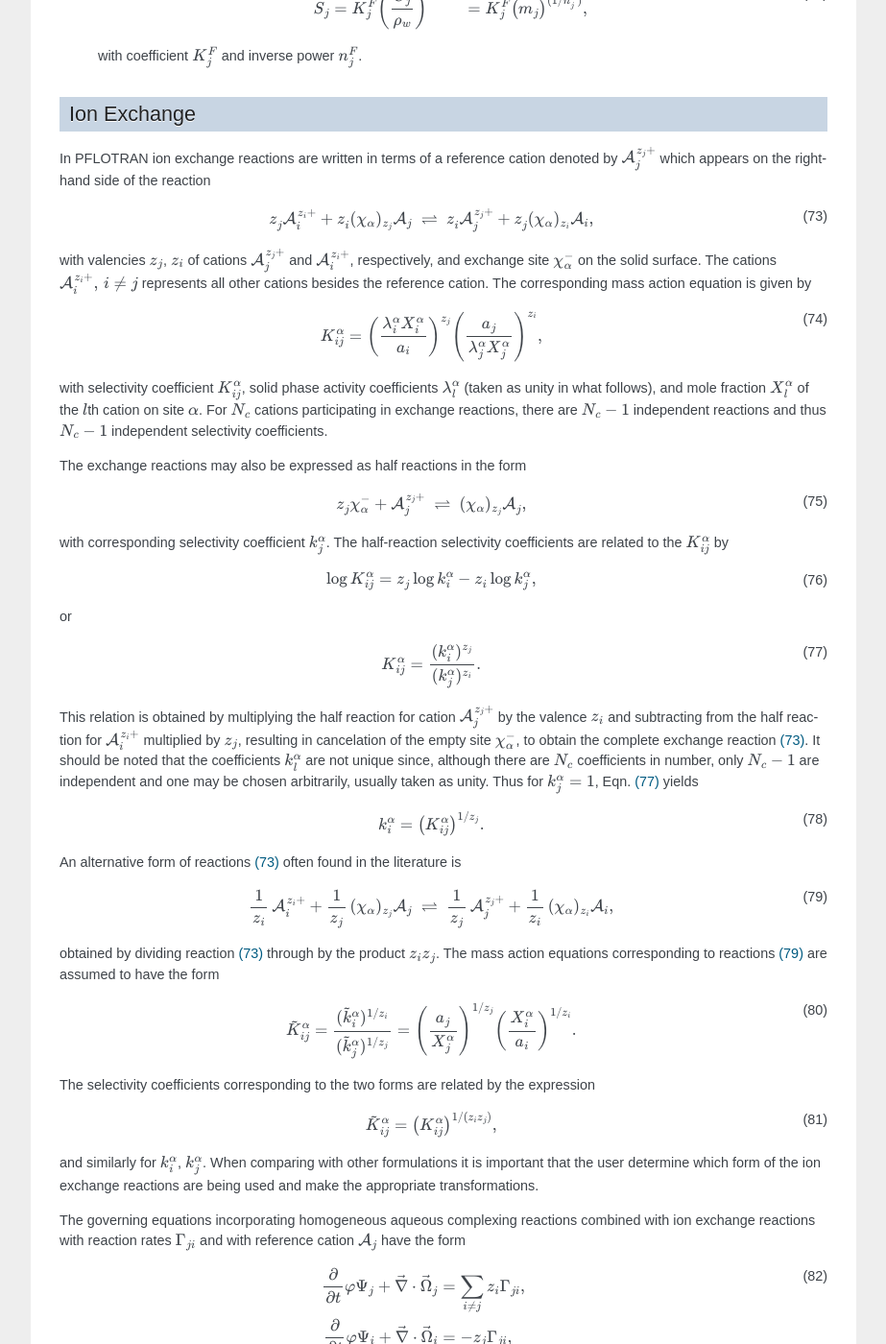
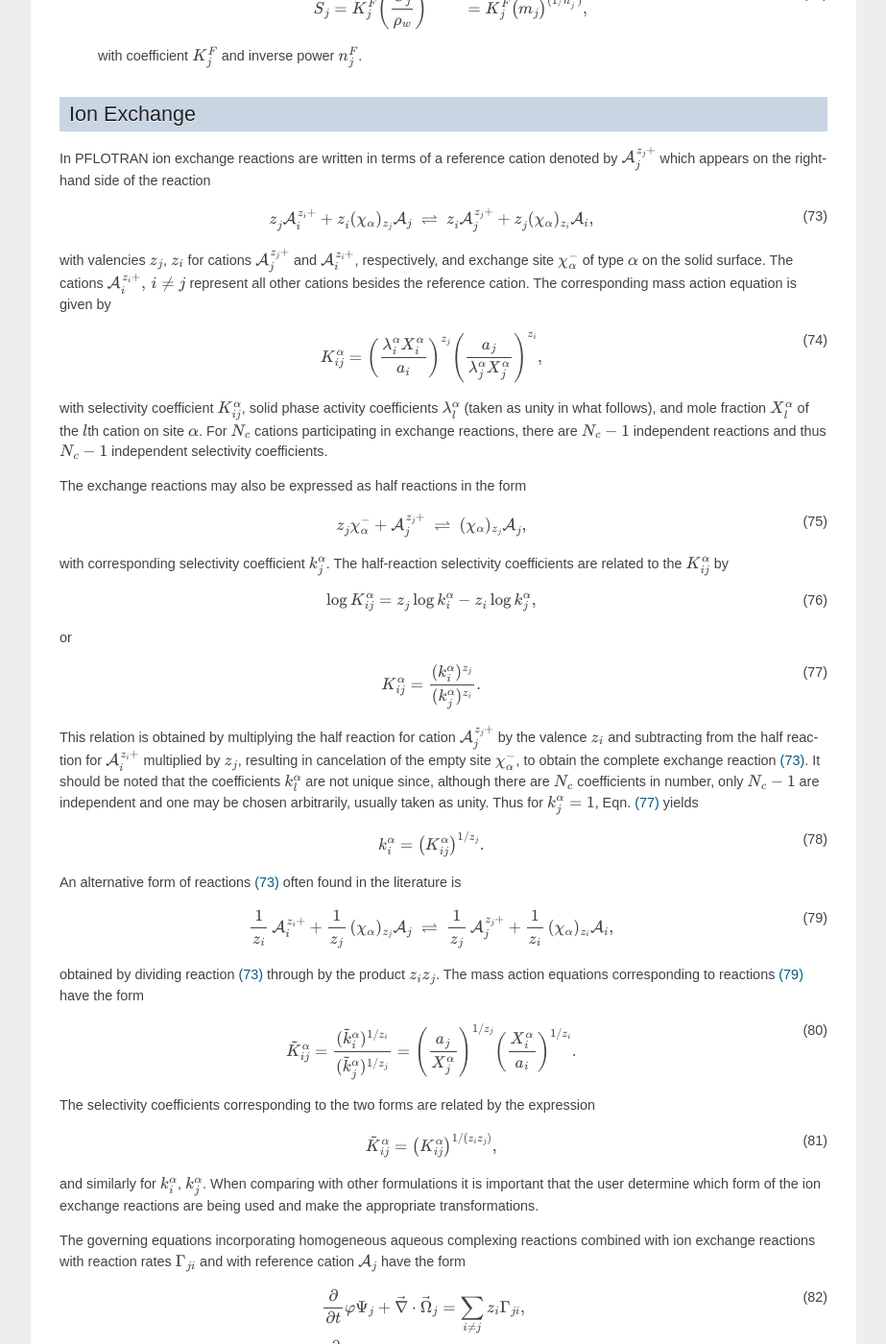
Before and after one commit to Miracloon/pflotran-documentation, a Sphinx documentation site: the page built from source/theory_guide/mode_reactive_transport.rst, in a window 1280 px wide and 1400 px high, scrolled down 10093 px. Shown: the whole window at 96% size, without its empty margins (318-1241 px from the left). Built offline with Sphinx 7.4.7, drawn with Linux system fonts in a browser that asks for light colours; some of the changed text lies outside the part shown.

```diff
--- a/source/theory_guide/mode_reactive_transport.rst
+++ b/source/theory_guide/mode_reactive_transport.rst
@@ -798,11 +798,11 @@ right-hand side of the reaction
    z_j^{} {\mathcal A}_i^{z_i+} + z_i^{} (\chi_{\alpha})_{z_j} {\mathcal A}_j {~\rightleftharpoons~} z_i^{} {\mathcal A}_j^{z_j+} + z_j^{} (\chi_{\alpha})_{z_i} {\mathcal A}_i,
 
 
-with valencies :math:`z_j`, :math:`z_i` of cations
+with valencies :math:`z_j`, :math:`z_i` for cations
 :math:`{\mathcal A}_j^{z_j+}` and :math:`{\mathcal A}_i^{z_i+}`,
-respectively, and exchange site :math:`\chi_{{\alpha}}^-` on the solid
+respectively, and exchange site :math:`\chi_{{\alpha}}^-` of type :math:`\alpha` on the solid
 surface. The cations :math:`{{\mathcal A}}_i^{z_i+}, \,i\ne j`
-represents all other cations besides the reference cation. The
+represent all other cations besides the reference cation. The
 corresponding mass action equation is given by
 
 .. math::
@@ -840,7 +840,7 @@ or
 .. math::
    :label: eqkij
 
-   K_{ij}^{\alpha}= \frac{(k_i^{{\alpha}})^{z_j}}{(k_j^{\alpha})^{z_i}}.
+   K_{ij}^{\alpha} = \frac{(k_i^{{\alpha}})^{z_j}}{(k_j^{\alpha})^{z_i}}.
 
 This relation is obtained by multiplying the half reaction for cation
 :math:`{\mathcal A}_j^{z_j+}` by the valence :math:`z_i` and subtracting from
@@ -870,7 +870,7 @@ the literature is
 
 obtained by dividing reaction :eq:`ex1` through by the
 product :math:`z_i z_j`. The mass action equations corresponding to
-reactions :eq:`rxn2` are assumed to have the form
+reactions :eq:`rxn2` have the form
 
 .. math::
    :label: dummy34
--- a/source/user_guide/cards/subsurface/chemistry/mineral_kinetics_card.rst
+++ b/source/user_guide/cards/subsurface/chemistry/mineral_kinetics_card.rst
@@ -19,7 +19,7 @@ The rate law is defined through transition state theory, as detailed in section
 
 where a positive value corresponds to precipitation and a negative value to dissolution, and where
 
- :math:`a_m` = mineral specific surface area [:math:`m^{-1}`]
+ :math:`a_m` = mineral specific surface area [m\ :math:`^{-1}`]
 
  :math:`{\mathcal P}_{ml}` = prefactor (a sum of prefactor rates; if activation energy is
  provided the Arrhenius equation is applyied to each prefactor to calculate rates at different
```
Also changed, not shown: other parts of source/theory_guide/mode_reactive_transport.rst (+4 -4 lines), other parts of source/user_guide/cards/subsurface/chemistry/mineral_kinetics_card.rst (+2 -1 lines).
